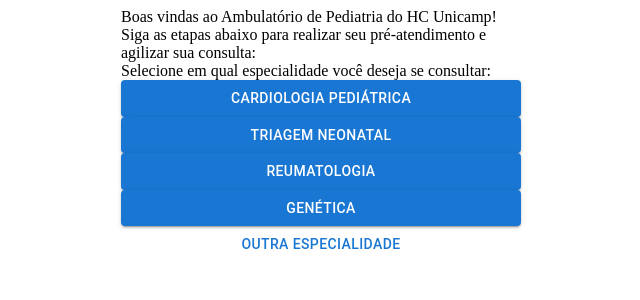
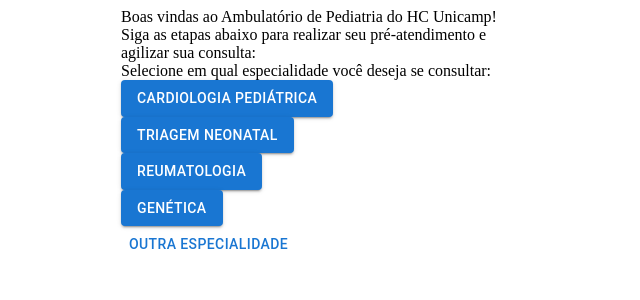
Before and after one commit to BrunoDeMarco/mc855-g6, a React (Create React App) app in the folder application/: page /recurring-consultation-expertise-selection in a window 1280 px wide. Shown: the top 300 px of the page, without its empty margins (319-959 px from the left). Built offline with nearby package versions, Linux system fonts and the light colour scheme.

Commit message:
Adicionado navegação

```diff
--- a/application/src/AttendanceTypeSelection/AttendanceTypeSelection.tsx
+++ b/application/src/AttendanceTypeSelection/AttendanceTypeSelection.tsx
@@ -1,5 +1,6 @@
 import { Button } from "@mui/material";
 import React from "react";
+import { Link } from "react-router-dom";
 import { BaseLayout } from "../components/BaseLayout/BaseLayout";
 
 export const AttendanceTypeSelection: React.FC = () => {
@@ -11,13 +12,19 @@ export const AttendanceTypeSelection: React.FC = () => {
       }
     >
       <span>O que você veio fazer hoje?</span>
+      <Link to={"/recurring-consultation-expertise-selection"}>
         <Button variant={"contained"}>Realizar uma consulta</Button>
+      </Link>
+      <Link to={"/administrative-attendance-info"}>
         <Button variant={"contained"}>
           Receber medicamento, fazer um teste, curativo ou outro procedimento
         </Button>
+      </Link>
+      <Link to={"/administrative-attendance-info"}>
         <Button variant={"contained"}>
           Pedir remarcação de consulta, relatório, receita ou fazer uma pergunta
         </Button>
+      </Link>
     </BaseLayout>
   );
 };
--- a/application/src/HCNumberInput/HCNumberInput.tsx
+++ b/application/src/HCNumberInput/HCNumberInput.tsx
@@ -1,5 +1,6 @@
 import { Button, TextField } from "@mui/material";
 import React from "react";
+import { Link } from "react-router-dom";
 import { BaseLayout } from "../components/BaseLayout/BaseLayout";
 
 export const HCNumberInput: React.FC = () => {
@@ -11,7 +12,9 @@ export const HCNumberInput: React.FC = () => {
       }
     >
       <TextField name={"hc"} value={""} label={"Digite o seu HC aqui."} />
-      <Button variant={"contained"}>Próxima Etapa</Button>
+      <Link to={"/attendance-type-selection"}>
+        <Button variant={"contained"}>Próxima Etapa</Button>
+      </Link>
     </BaseLayout>
   );
 };
--- a/application/src/NotScheduledExpertiseSelection/NotScheduledExpertiseSelection.tsx
+++ b/application/src/NotScheduledExpertiseSelection/NotScheduledExpertiseSelection.tsx
@@ -1,5 +1,6 @@
 import { Button } from "@mui/material";
 import React from "react";
+import { Link } from "react-router-dom";
 import { BaseLayout } from "../components/BaseLayout/BaseLayout";
 
 export const NotScheduledExpertiseSelection: React.FC = () => {
@@ -11,10 +12,18 @@ export const NotScheduledExpertiseSelection: React.FC = () => {
       }
     >
       <span>Selecione em qual especialidade você deseja se consultar:</span>
-      <Button variant={"contained"}>Cardiologia Pediátrica</Button>
-      <Button variant={"contained"}>Triagem Neonatal</Button>
-      <Button variant={"contained"}>Reumatologia</Button>
-      <Button variant={"contained"}>Genética</Button>
+      <Link to={"/first-time-info"}>
+        <Button variant={"contained"}>Cardiologia Pediátrica</Button>
+      </Link>
+      <Link to={"/first-time-info"}>
+        <Button variant={"contained"}>Triagem Neonatal</Button>
+      </Link>
+      <Link to={"/first-time-info"}>
+        <Button variant={"contained"}>Reumatologia</Button>
+      </Link>
+      <Link to={"/first-time-info"}>
+        <Button variant={"contained"}>Genética</Button>
+      </Link>
     </BaseLayout>
   );
 };
--- a/application/src/OtherExpertiseInfo/OtherExpertiseInfo.tsx
+++ b/application/src/OtherExpertiseInfo/OtherExpertiseInfo.tsx
@@ -1,5 +1,6 @@
 import { Button } from "@mui/material";
 import React from "react";
+import { Link } from "react-router-dom";
 import { BaseLayout } from "../components/BaseLayout/BaseLayout";
 
 export const OtherExpertiseInfo: React.FC = () => {
@@ -12,7 +13,9 @@ export const OtherExpertiseInfo: React.FC = () => {
         consultar nossos horários abaixo:
       </span>
       <span>TABELA DE HORÁRIOS AQUI</span>
-      <Button>Voltar</Button>
+      <Link to={"/recurring-consultation-expertise-selection"}>
+        <Button>Voltar</Button>
+      </Link>
     </BaseLayout>
   );
 };
--- a/application/src/PatientTypeSelection/PatientTypeSelection.tsx
+++ b/application/src/PatientTypeSelection/PatientTypeSelection.tsx
@@ -1,5 +1,6 @@
 import { Button } from "@mui/material";
 import React from "react";
+import { Link } from "react-router-dom";
 import { BaseLayout } from "../components/BaseLayout/BaseLayout";
 
 export const PatientTypeSelection: React.FC = () => {
@@ -10,11 +11,17 @@ export const PatientTypeSelection: React.FC = () => {
         "Siga as etapas abaixo para realizar seu pré-atendimento e agilizar sua consulta:"
       }
     >
-      <Button variant={"contained"}>JÁ SOU PACIENTE DO HC UNICAMP</Button>
-      <Button variant={"contained"}>
-        ESTA É A MINHA PRIMEIRA VEZ NO HC UNICAMP
-      </Button>
-      <Button>ESTOU NO LOCAL ERRADO</Button>
+      <Link to={"/hc-number-input"}>
+        <Button variant={"contained"}>JÁ SOU PACIENTE DO HC UNICAMP</Button>
+      </Link>
+      <Link to={"/not-scheduled-expertise-selection"}>
+        <Button variant={"contained"}>
+          ESTA É A MINHA PRIMEIRA VEZ NO HC UNICAMP
+        </Button>
+      </Link>
+      <Link to={"/wrong-place-info"}>
+        <Button>ESTOU NO LOCAL ERRADO</Button>
+      </Link>
     </BaseLayout>
   );
 };
--- a/application/src/RecurringConsultationExpertiseSelection/RecurringConsultationExpertiseSelection.tsx
+++ b/application/src/RecurringConsultationExpertiseSelection/RecurringConsultationExpertiseSelection.tsx
@@ -1,5 +1,6 @@
 import { Button } from "@mui/material";
 import React from "react";
+import { Link } from "react-router-dom";
 import { BaseLayout } from "../components/BaseLayout/BaseLayout";
 
 export const RecurringConsultationExpertiseSelection: React.FC = () => {
@@ -12,11 +13,21 @@ export const RecurringConsultationExpertiseSelection: React.FC = () => {
         consulta:
       </span>
       <span>Selecione em qual especialidade você deseja se consultar:</span>
-      <Button variant={"contained"}>Cardiologia Pediátrica</Button>
-      <Button variant={"contained"}>Triagem Neonatal</Button>
-      <Button variant={"contained"}>Reumatologia</Button>
-      <Button variant={"contained"}>Genética</Button>
-      <Button>Outra Especialidade</Button>
+      <Link to={"/schedule-type-selection"}>
+        <Button variant={"contained"}>Cardiologia Pediátrica</Button>
+      </Link>
+      <Link to={"/schedule-type-selection"}>
+        <Button variant={"contained"}>Triagem Neonatal</Button>
+      </Link>
+      <Link to={"/schedule-type-selection"}>
+        <Button variant={"contained"}>Reumatologia</Button>
+      </Link>
+      <Link to={"/schedule-type-selection"}>
+        <Button variant={"contained"}>Genética</Button>
+      </Link>
+      <Link to={"/other-expertise-info"}>
+        <Button>Outra Especialidade</Button>
+      </Link>
     </BaseLayout>
   );
 };
--- a/application/src/ScheduleTypeSelection/ScheduleTypeSelection.tsx
+++ b/application/src/ScheduleTypeSelection/ScheduleTypeSelection.tsx
@@ -1,5 +1,6 @@
 import { Button } from "@mui/material";
 import React from "react";
+import { Link } from "react-router-dom";
 import { BaseLayout } from "../components/BaseLayout/BaseLayout";
 
 export const ScheduleTypeSelection: React.FC = () => {
@@ -11,13 +12,19 @@ export const ScheduleTypeSelection: React.FC = () => {
       }
     >
       <span>Sua consulta já estava agendada?</span>
+      <Link to={"/scheduled-info"}>
         <Button variant={"contained"}>Sim</Button>
+      </Link>
+      <Link to={"/fit-in-info"}>
         <Button variant={"contained"}>
           Não, mas eu recebi um email me informando de uma consulta encaixe
         </Button>
+      </Link>
+      <Link to={"/possibly-info"}>
         <Button variant={"contained"}>
           Não, mas gostaria de me consultar hoje
         </Button>
+      </Link>
     </BaseLayout>
   );
 };
--- a/application/src/WrongPlaceInfo/WrongPlaceInfo.tsx
+++ b/application/src/WrongPlaceInfo/WrongPlaceInfo.tsx
@@ -1,5 +1,6 @@
 import { Button } from "@mui/material";
 import React from "react";
+import { Link } from "react-router-dom";
 import { BaseLayout } from "../components/BaseLayout/BaseLayout";
 
 export const WrongPlaceInfo: React.FC = () => {
@@ -10,7 +11,9 @@ export const WrongPlaceInfo: React.FC = () => {
         "Se está no local errado, dirija-se à recepção para pedir mais informações e entregue sua senha."
       }
     >
-      <Button>NÃO ESTOU NO LOCAL ERRADO</Button>
+      <Link to={"/patient-type-selection"}>
+        <Button>NÃO ESTOU NO LOCAL ERRADO</Button>
+      </Link>
     </BaseLayout>
   );
 };
```
Also changed, not shown: application/src/Home/Home.tsx (+4 -65 lines). Lines whose indentation alone changed are shown as unchanged.
